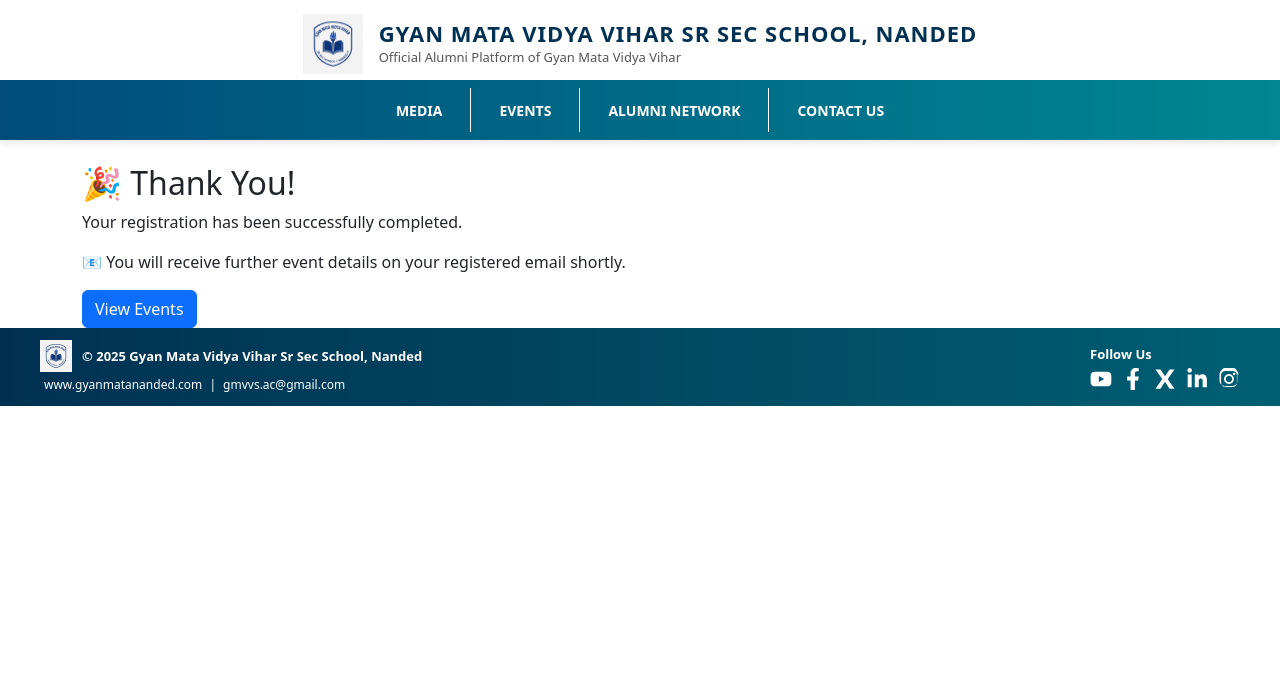
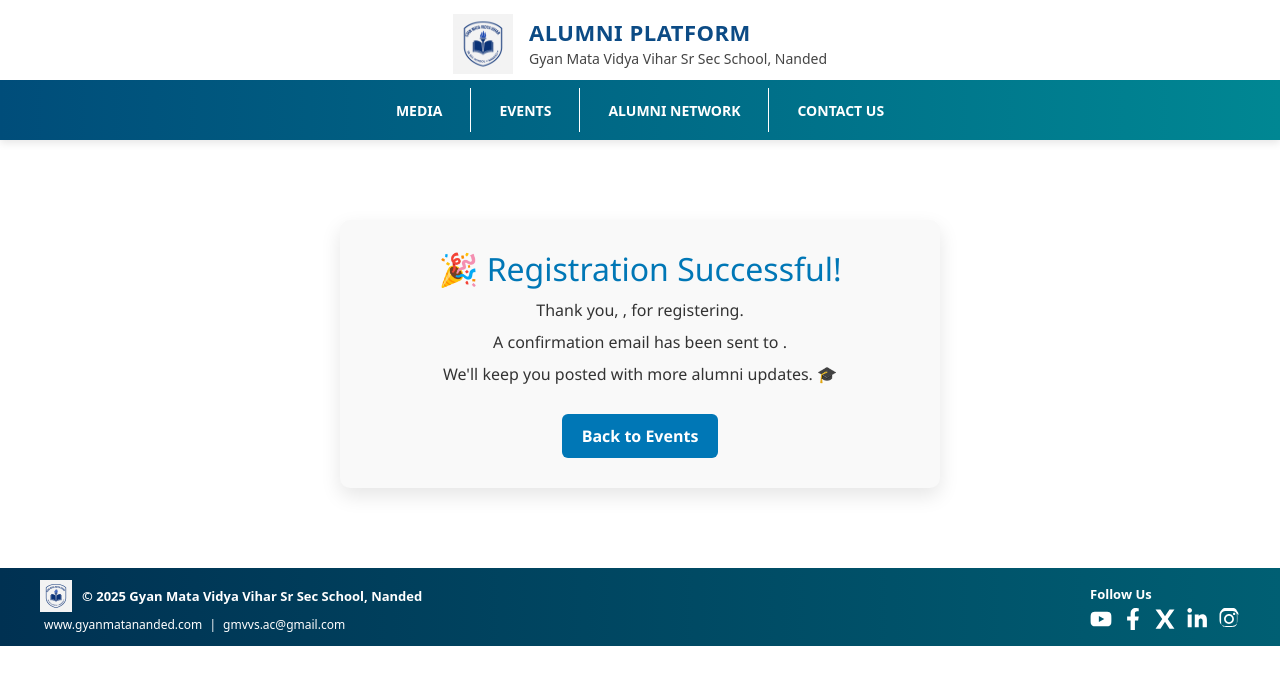
Before and after one commit to 01tanmay/alumni-frontend, an Angular app: page /registration-success in a window 1280 px wide. Shown: the top 684 px of the page. Built offline with nearby package versions, Linux system fonts and the light colour scheme.

Commit message:
ui fixes: 21st april

```diff
--- a/src/app/components/alumni-network/alumni-network.component.html
+++ b/src/app/components/alumni-network/alumni-network.component.html
@@ -1,6 +1,6 @@
 <div class="network-container">
   <div class="network-header">
-    <h2>Meet Our Alumni</h2>
+    <h2>Meet Our Alumnis</h2>
     <p>Explore stories, journeys, and connections from our community.</p>
 
     <div class="search-bar">
--- a/src/app/components/header/header.component.css
+++ b/src/app/components/header/header.component.css
@@ -29,19 +29,19 @@
   text-align: left;
 }
 
-.school-name {
+.alumni-platform {
   margin: 0;
   font-size: 22px;
-  color: #003152;
+  color: #0c4b85;
   font-weight: 700;
   text-transform: uppercase;
-  letter-spacing: 1px;
+  letter-spacing: 0.5px;
 }
 
-.tagline {
-  font-size: 13px;
-  color: #555;
+.school-name {
+  font-size: 14px;
   font-weight: 500;
+  color: #444;
   margin: 2px 0 0;
 }
 
@@ -98,13 +98,14 @@
     height: 48px;
   }
 
-  .school-name {
+  .alumni-platform {
     font-size: 18px;
     text-align: center;
   }
 
-  .tagline {
+  .school-name {
     font-size: 12px;
+    text-align: center;
   }
 
   .custom-navbar ul li {
--- a/src/app/components/header/header.component.html
+++ b/src/app/components/header/header.component.html
@@ -1,11 +1,11 @@
 <header class="header-container">
-  <!-- Logo + School Name + Tagline -->
+  <!-- Logo + Alumni Platform + School Name -->
   <div class="logo-section">
     <div class="logo-wrapper">
       <img src="assets/logos/gmvvs.png" alt="School Logo" class="school-logo" />
       <div class="school-info">
-        <h1 class="school-name">Gyan Mata Vidya Vihar Sr Sec School, Nanded</h1>
-        <p class="tagline">Official Alumni Platform of Gyan Mata Vidya Vihar</p>
+        <h1 class="alumni-platform">Alumni Platform</h1>
+        <p class="school-name">Gyan Mata Vidya Vihar Sr Sec School, Nanded</p>
       </div>
     </div>
   </div>
--- a/src/app/components/registration-success/registration-success.component.css
+++ b/src/app/components/registration-success/registration-success.component.css
@@ -0,0 +1,36 @@
+.success-container {
+  max-width: 600px;
+  margin: 80px auto;
+  text-align: center;
+  font-family: 'Segoe UI', sans-serif;
+  background: #f9f9f9;
+  padding: 30px;
+  border-radius: 10px;
+  box-shadow: 0 8px 20px rgba(0,0,0,0.1);
+}
+
+.success-container h2 {
+  color: #0077b6;
+  margin-bottom: 10px;
+}
+
+.success-container p {
+  color: #333;
+  font-size: 16px;
+  margin: 8px 0;
+}
+
+.back-btn {
+  display: inline-block;
+  margin-top: 20px;
+  padding: 10px 20px;
+  background: #0077b6;
+  color: white;
+  text-decoration: none;
+  border-radius: 6px;
+  font-weight: 600;
+}
+
+.back-btn:hover {
+  background: #023e8a;
+}
--- a/src/app/components/registration-success/registration-success.component.html
+++ b/src/app/components/registration-success/registration-success.component.html
@@ -1,6 +1,9 @@
 <div class="success-container">
-  <h2>🎉 Thank You!</h2>
-  <p>Your registration has been successfully completed.</p>
-  <p>📧 You will receive further event details on your registered email shortly.</p>
-  <a routerLink="/events" class="btn btn-primary">View Events</a>
+  <h2>🎉 Registration Successful!</h2>
+  <p>Thank you, <strong>{{ fullName }}</strong>, for registering.</p>
+  <p>A confirmation email has been sent to <strong>{{ email }}</strong>.</p>
+
+  <p>We'll keep you posted with more alumni updates. 🎓</p>
+
+  <a routerLink="/events" class="back-btn">Back to Events</a>
 </div>
--- a/src/app/components/registration-success/registration-success.component.ts
+++ b/src/app/components/registration-success/registration-success.component.ts
@@ -1,4 +1,5 @@
 import { Component } from '@angular/core';
+import { Router } from '@angular/router';
 
 @Component({
   selector: 'app-registration-success',
@@ -6,5 +7,14 @@
   styleUrl: './registration-success.component.css'
 })
 export class RegistrationSuccessComponent {
+ fullName: string = '';
+  email: string = '';
 
+  constructor(private router: Router) {
+    const navState = this.router.getCurrentNavigation()?.extras?.state;
+    if (navState) {
+      this.fullName = navState['fullName'] || '';
+      this.email = navState['email'] || '';
+    }
+  }
 }
--- a/src/app/components/registration/registration.component.html
+++ b/src/app/components/registration/registration.component.html
@@ -91,5 +91,7 @@
 
     <!-- Final Submit -->
     <div class="form-card">
-      <button type="button" class="submit-btn" (click)="register()" [disabled]="isFormInvalid()">✅ Register for Event</button>
+      <button type="button" class="submit-btn" (click)="register()" [disabled]="isFormInvalid()">
+        ✅ Register for Event
+      </button>
     </div>
--- a/src/app/components/registration/registration.component.ts
+++ b/src/app/components/registration/registration.component.ts
@@ -90,7 +90,13 @@
     this.registerService.registerAlumni(formData).subscribe(
       () => {
         alert('🎉 Registration successful!');
-        this.router.navigate(['/registration-success']);
+        this.router.navigate(['/registration-success'], {
+          state: {
+              fullName: this.userData.fullName,
+              email: this.userData.email
+            }
+          });
+        //    this.router.navigate(['/app-registration', eventId]);
       },
       () => alert('❌ Registration failed. Please try again.')
     );
--- a/src/environments/environment.prod.ts
+++ b/src/environments/environment.prod.ts
@@ -1,4 +1,4 @@
 export const environment = {
   production: true,
-  apiBaseUrl: 'http://3.110.77.105:8080/api'
+  apiBaseUrl: 'http://65.0.182.170:8080/api'
 };
```
